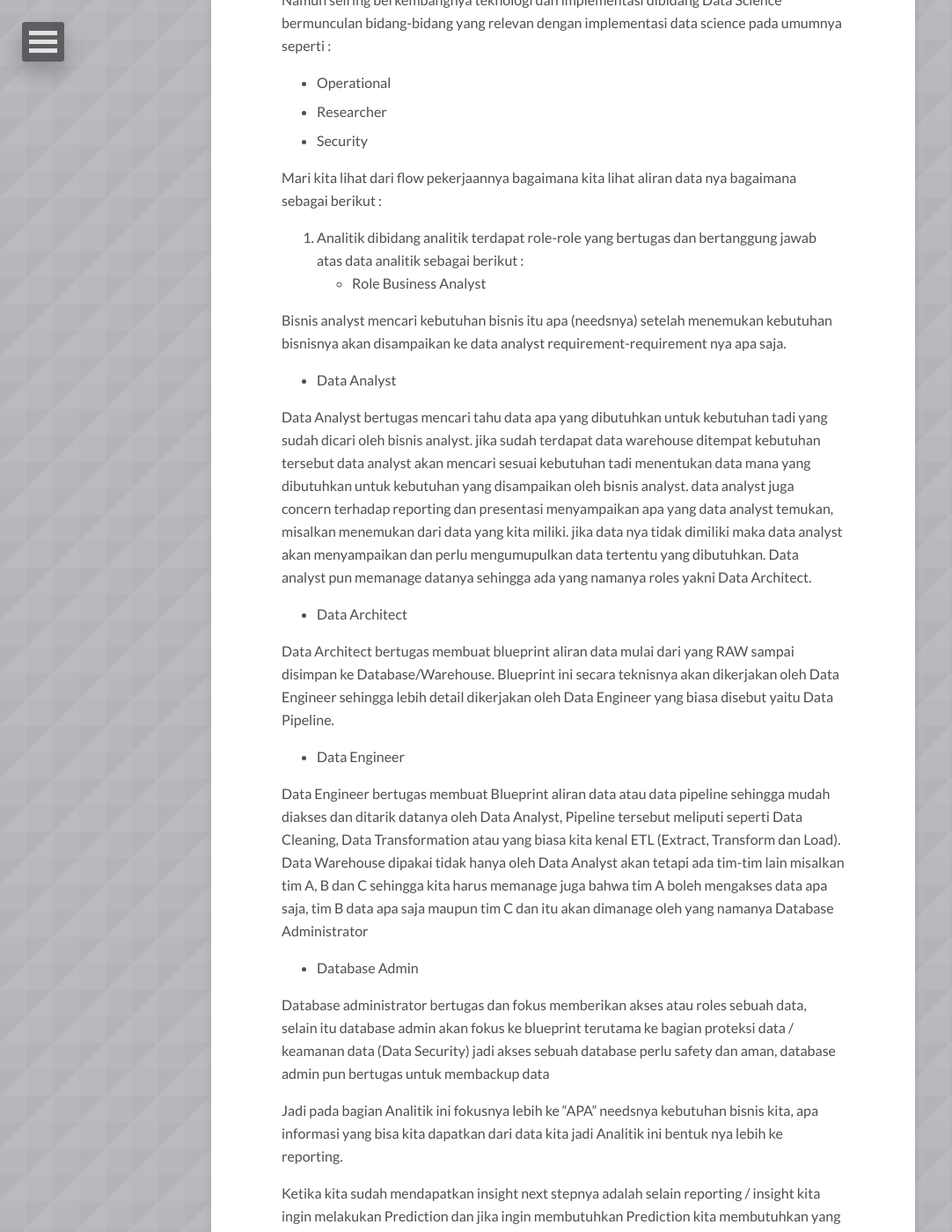
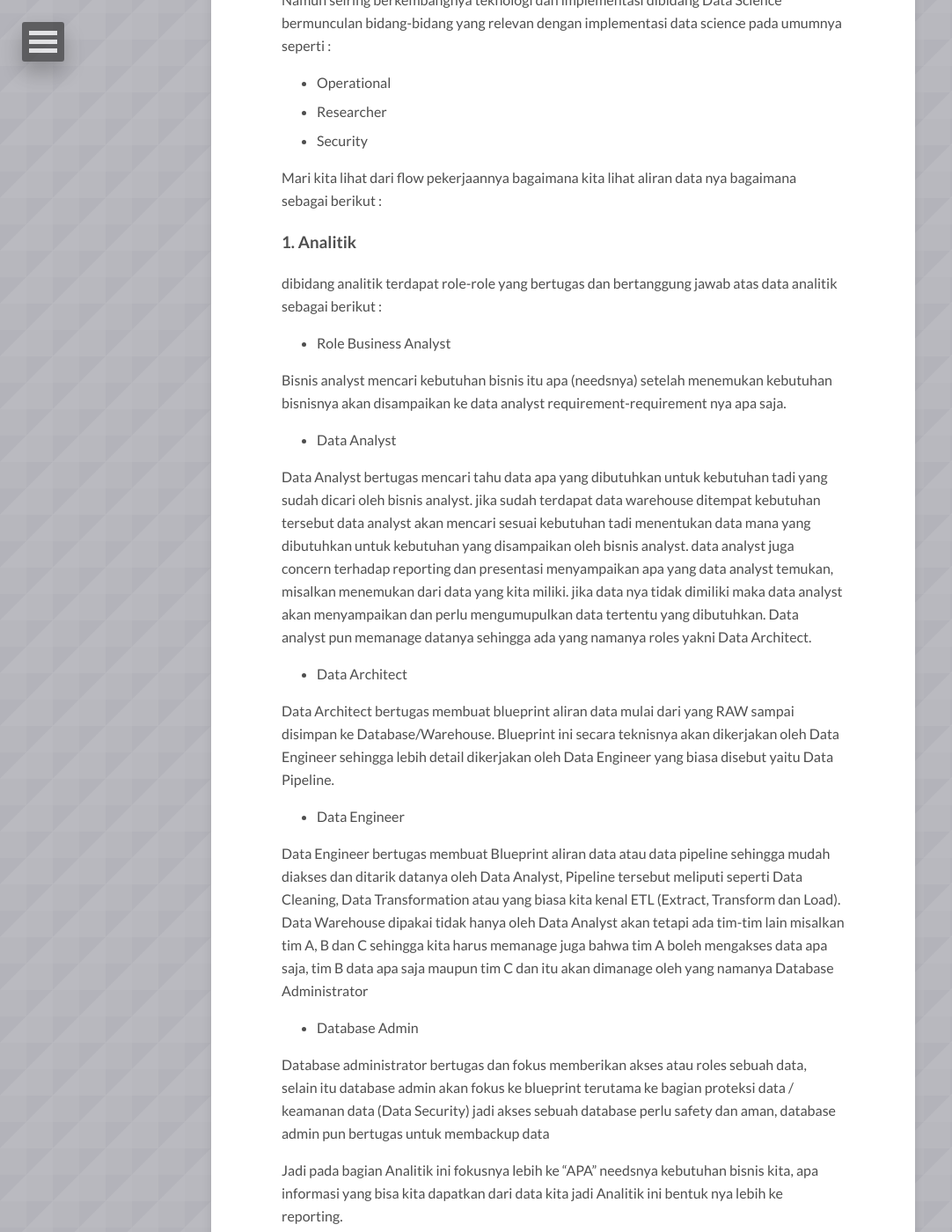
Before and after one commit to danigunawan/danigunawan.github.io, a Jekyll site: the page built from _posts/2022-11-22-pengantar-data-science-part-1.md, in a window 1280 px wide and 1400 px high, scrolled down 495 px. Shown: the whole window at 88% size, without its empty margins (0-1082 px from the left). Built offline with Jekyll 4.4.1, drawn with Linux system fonts in a browser that asks for light colours; nearby versions of some CDN libraries; comment, search, counter and statistics services are not loaded; some of the changed text lies outside the part shown.

Commit message:
[ADD POSTING] posting

```diff
--- a/_posts/2022-11-22-pengantar-data-science-part-1.md
+++ b/_posts/2022-11-22-pengantar-data-science-part-1.md
@@ -28,8 +28,10 @@
 
 Mari kita lihat dari flow pekerjaannya bagaimana kita lihat aliran data nya bagaimana sebagai berikut :
 
-1. Analitik
+### 1. Analitik
+
 dibidang analitik terdapat role-role yang bertugas dan bertanggung jawab atas data analitik sebagai berikut :
+
 - Role Business Analyst
 
 Bisnis analyst mencari kebutuhan bisnis itu apa (needsnya) setelah menemukan kebutuhan bisnisnya akan disampaikan ke data analyst requirement-requirement nya apa saja.
@@ -54,7 +56,8 @@
 
 Ketika kita sudah mendapatkan insight next stepnya adalah selain reporting / insight kita ingin melakukan Prediction dan jika ingin membutuhkan Prediction kita membutuhkan yang namanya model matematik, model yang dimana bisa melakukan sebuah Prediksi sehingga setelah bidang analitik ini ada fase Modeling.
 
-2. Modeling
+### 2. Modeling
+
 - Data Scientist
 
 Data analyst ini merupakan Data Analyst yang sudah memiliki pengalaman dan berkembang menjadi Data Scientist sehingga fokusnya jadi berbeda yakni dibidang permodelan, fokusnya melakukan Prediksi "In The Future" mau prediksi apa sesuai dengan kebutuhan bisnis, namun terkadang Role Data scientists ini datang beragam dari disiplin ilmu seperti statistika, matematika, teknik sampai dengan bisnis sehingga trend kedepan data scientists ini menjadi roles yang diminati karena begitu luas implementasinya.
@@ -62,16 +65,16 @@
 - ML Engineer
 - AI Engineer
 
-3. Testing
+### 3. Testing
 
-4. Research
+### 4. Research
 - ML Researcher
 - AI Researcher
 
-5. Operational
+### 5. Operational
 - MLOps
 - AIOps
 
-6. Security
+### 6. Security
 - MLSecOps
 - AISecOps
```
